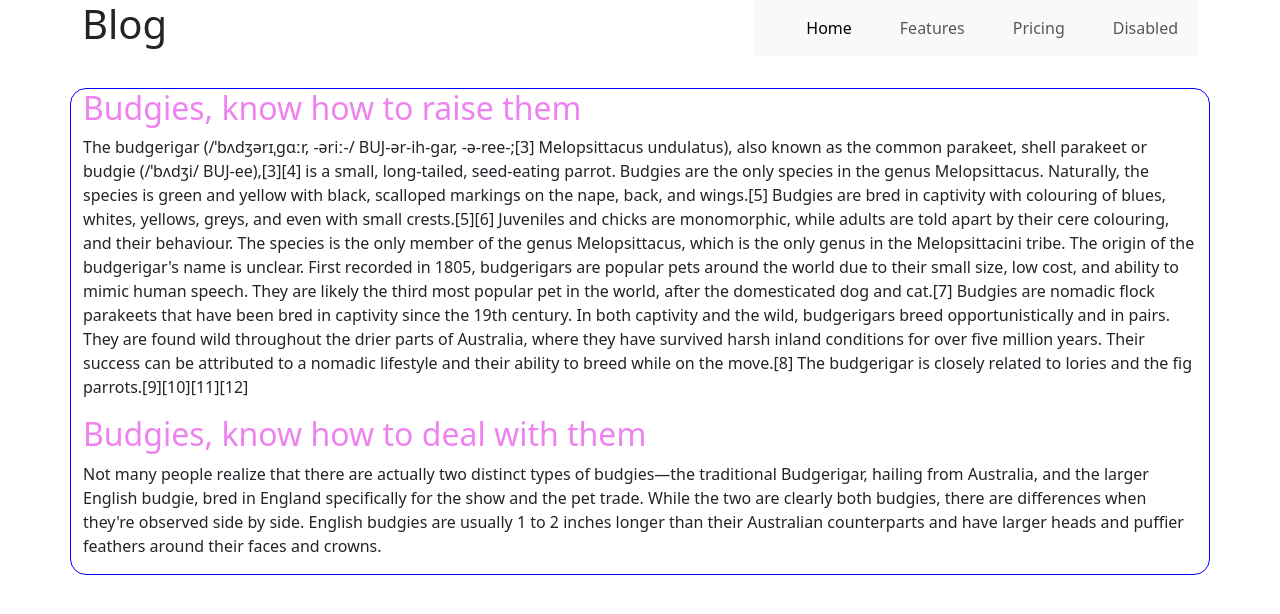
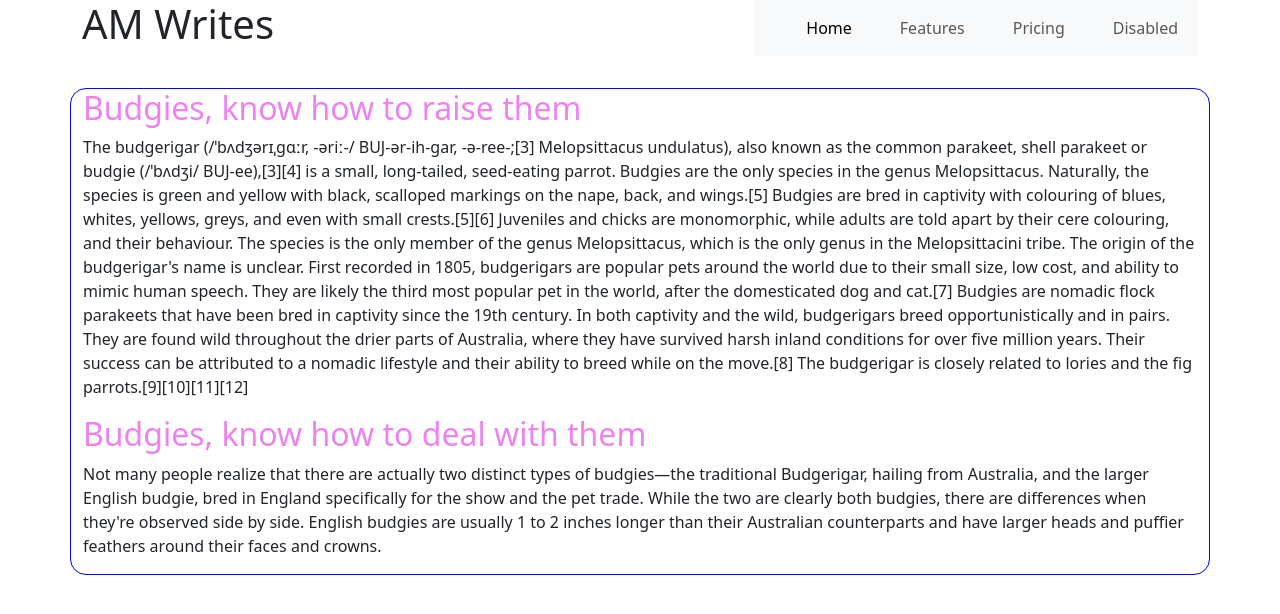
Before and after one commit to MaithriK/Blog, a plain HTML site: page index.html in a window 1280 px wide. Drawn offline with nearby package versions, Linux system fonts and the light colour scheme.

Commit message:
Logo
-> Add Logo(text)

```diff
--- a/index.html
+++ b/index.html
@@ -9,7 +9,7 @@
 <body>
      <div class="container" style="display: flex;justify-content: space-between;">  <!-- Header container -->
         <h1>
-            Blog <!--Logo goes here-->
+            AM Writes <!--Logo goes here-->
         </h1>
 
         <nav class="navbar navbar-expand-lg bg-body-tertiary"> <!--Nav-bar-->
```
